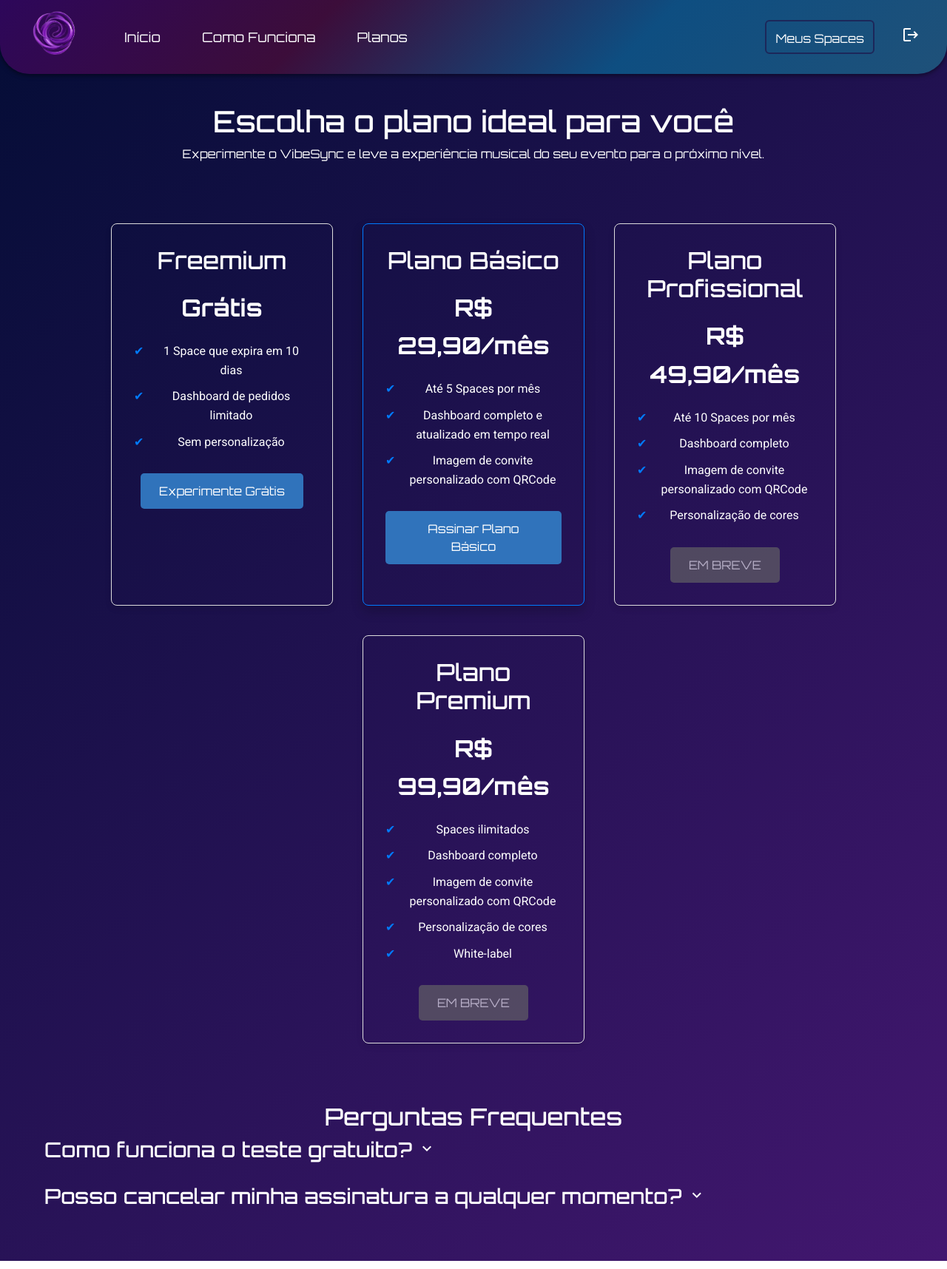
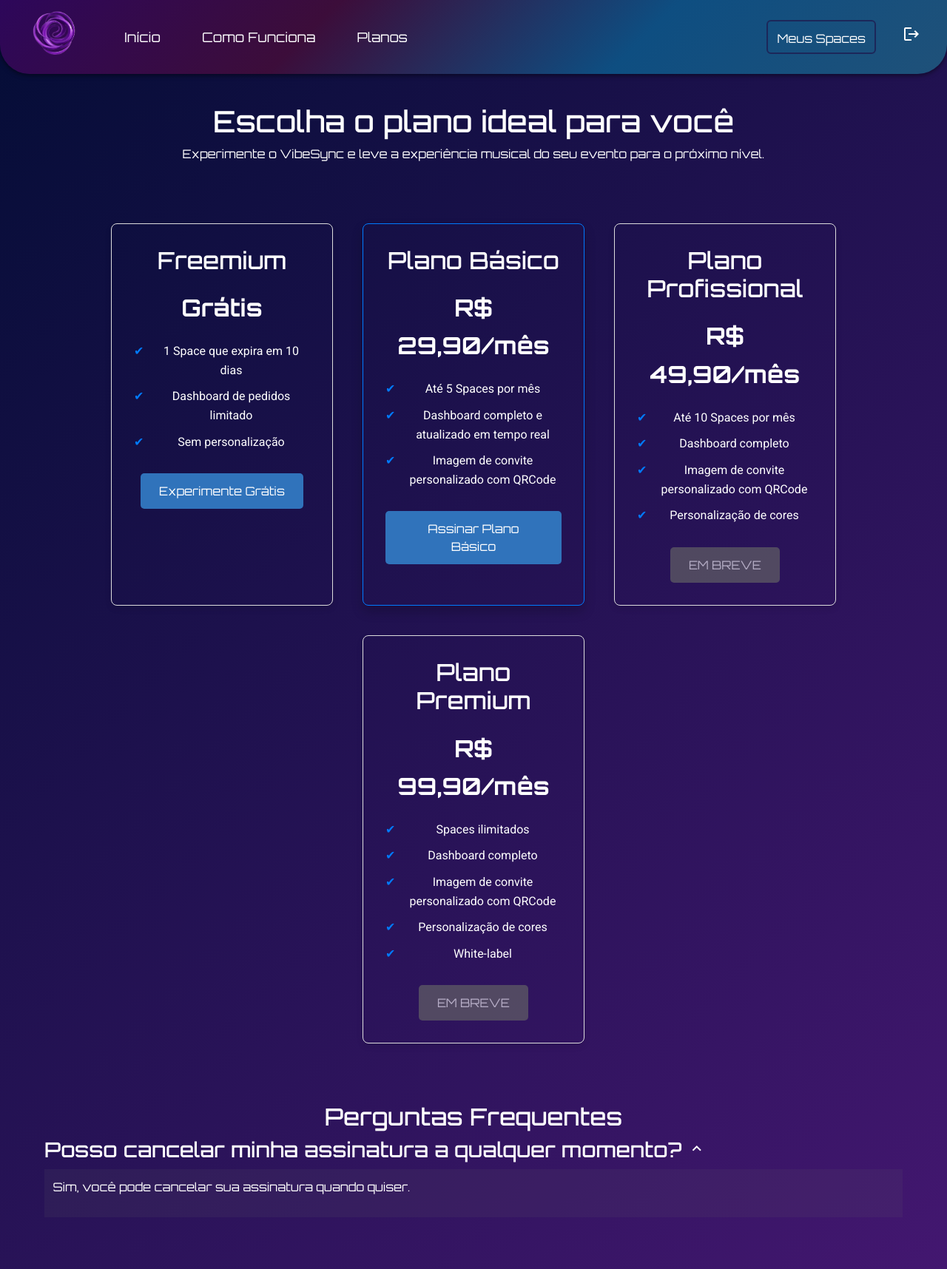
Before and after one commit to Jvprotano/VibeSync-Frontend, an Angular app: page /pricing in a window 1280 px wide. Shown: the whole page at 74% size. Built offline with nearby package versions, Linux system fonts and the light colour scheme; sample sign-in values are in the browser's storage.

Commit message:
Refactor invite card styles, remove console logs from InviteCardComponent, update pricing FAQs, enhance user spaces display, and improve header button accessibility.

```diff
--- a/src/app/components/invite/invite-card.component.scss
+++ b/src/app/components/invite/invite-card.component.scss
@@ -1,3 +1,5 @@
+@use 'sass:color';
+
 $brand-color-light-purple: #7A60D4;
 $brand-color-purple: #8A3FFC;
 $text-color-dark: #333;
@@ -82,7 +84,7 @@ $font-family-sans-serif: 'Arial', sans-serif;
   margin: 0 auto 20px auto;
   border-bottom-left-radius: 8px;
   border-bottom-right-radius: 8px;
-  box-shadow: 0 4px 8px rgba(0,0,0,0.05);
+  box-shadow: 0 4px 8px rgba(0, 0, 0, 0.05);
 
   button {
     padding: 10px 20px;
@@ -96,7 +98,7 @@ $font-family-sans-serif: 'Arial', sans-serif;
     transition: background-color 0.2s ease;
 
     &:hover {
-      background-color: darken($brand-color-purple, 10%);
+      background-color: color.scale($brand-color-purple, $lightness: 10%);
     }
 
     &:disabled {
--- a/src/app/components/invite/invite-card.component.ts
+++ b/src/app/components/invite/invite-card.component.ts
@@ -31,9 +31,6 @@ export class InviteCardComponent implements OnInit, OnChanges {
   }
 
   private updateDisplayLink(): void {
-    console.log(this.spaceName)
-    console.log(this.inviteLink)
-    console.log(this.qrCode64)
     if (this.inviteLink) {
       this.displayLink = this.inviteLink
         .replace(/^https?:\/\//, '')
--- a/src/app/components/pricing/pricing.component.ts
+++ b/src/app/components/pricing/pricing.component.ts
@@ -32,15 +32,15 @@ export class PricingComponent {
   }
 
   faqs = [
-    {
-      question: 'Como funciona o teste gratuito?',
-      answer: 'Você pode experimentar qualquer plano pago gratuitamente por 7 dias.',
-      expanded: false
-    },
+    // {
+    //   question: 'Como funciona o teste gratuito?',
+    //   answer: 'Você pode experimentar qualquer plano pago gratuitamente por 7 dias.',
+    //   expanded: false
+    // },
     {
       question: 'Posso cancelar minha assinatura a qualquer momento?',
       answer: 'Sim, você pode cancelar sua assinatura quando quiser.',
-      expanded: false
+      expanded: true
     },
   ];
 
--- a/src/app/components/user/user-spaces/user-spaces.component.html
+++ b/src/app/components/user/user-spaces/user-spaces.component.html
@@ -26,7 +26,8 @@
             class="create-space-button d-flex align-items-center justify-content-center"><span class="me-2">Criar Novo
               Space</span><mat-icon>add</mat-icon></button>
           <a *ngIf="canCreateSpaces() === 0" routerLink="/pricing"
-            class="create-space-button d-flex align-items-center justify-content-center"><span class="me-2">Faça Upgrade Agora</span><mat-icon>diamond</mat-icon></a>
+            class="create-space-button d-flex align-items-center justify-content-center"><span class="me-2">Faça Upgrade
+              Agora</span><mat-icon>diamond</mat-icon></a>
         </div>
       </div>
       <h4 class="my-3">Meus Spaces</h4>
@@ -35,7 +36,7 @@
           <div *ngFor="let space of spaces" class="space-card">
             <h3>{{ space.name }}</h3>
             <h5>Data do evento: {{ space.eventDate | date: 'dd/MM/yyyy' }}</h5>
-            <h5>Sugestões: 0</h5>
+            <h5>Sugestões: {{space.suggestionsCount}}</h5>
             <button (click)="navigateToSpace(space.adminToken)" class="space-card-button">Acessar Space</button>
           </div>
         </div>
--- a/src/app/components/user/user-spaces/user-spaces.component.scss
+++ b/src/app/components/user/user-spaces/user-spaces.component.scss
@@ -139,16 +139,3 @@
   margin: 0; /* Remove margens padrão dos h4 */
   color: var(--navbar-text-color); /* Adicione uma variável para a cor do texto da navbar */
 }
-
-.logout-button {
-  background: none;
-  border: none;
-  color: var(--logout-icon-color); /* Adicione uma variável para a cor do ícone de logout */
-  cursor: pointer;
-  font-size: 1.2rem; /* Ajuste o tamanho do ícone */
-  outline: none; /* Remove a borda de foco padrão */
-
-  &:hover {
-    color: var(--logout-icon-hover-color); /* Adicione uma variável para o hover do ícone */
-  }
-}
--- a/src/app/models/space.model.ts
+++ b/src/app/models/space.model.ts
@@ -4,4 +4,5 @@ export interface Space{
     name: string;
     qrCode: string;
     eventDate: Date;
+    suggestionsCount: number;
 }
--- a/src/app/shared/header/header.component.html
+++ b/src/app/shared/header/header.component.html
@@ -20,14 +20,14 @@
         </div>
         <div *ngIf="!user && isAuthenticated" class="d-md-flex d-none align-items-center gap-4">
             <a class="btn btn-login w-100" routerLink="/user-spaces">Meus Spaces</a>
-            <button (click)="logout()" class="btn btn-logout text-white">
+            <button title="Sair" (click)="logout()" class="btn btn-logout text-white">
                 <mat-icon>logout</mat-icon>
             </button>
         </div>
         <div *ngIf="user" class="d-md-flex d-none align-items-center gap-4">
-            <h4 *ngIf="user.name" class="text-white fs-5">Usuário: {{ user.name }}</h4>
-            <h4 *ngIf="user.plan.name" class="text-white fs-5">Plano: {{ user.plan.name }}</h4>
-            <button (click)="logout()" class="btn btn-logout text-white">
+            <h4 *ngIf="user?.name" class="text-white fs-5">Usuário: {{ user != null ? user.name : "" }}</h4>
+            <h4 *ngIf="user?.plan?.name" class="text-white fs-5">Plano: {{ user != null ? user.plan.name : "" }}</h4>
+            <button title="Sair" (click)="logout()" class="btn btn-logout text-white">
                 <mat-icon>logout</mat-icon>
             </button>
         </div>
--- a/src/app/shared/header/header.component.scss
+++ b/src/app/shared/header/header.component.scss
@@ -63,6 +63,14 @@ header#header {
     border: 2px solid #1c275a;
 }
 
+#header .btn-logout {
+    background: none;
+    border: none;
+    cursor: pointer;
+    font-size: 1.2rem;
+    outline: none;
+}
+
 @media (max-width: 600px) {
     #header nav ul li a {
         display: inline-block;
```
